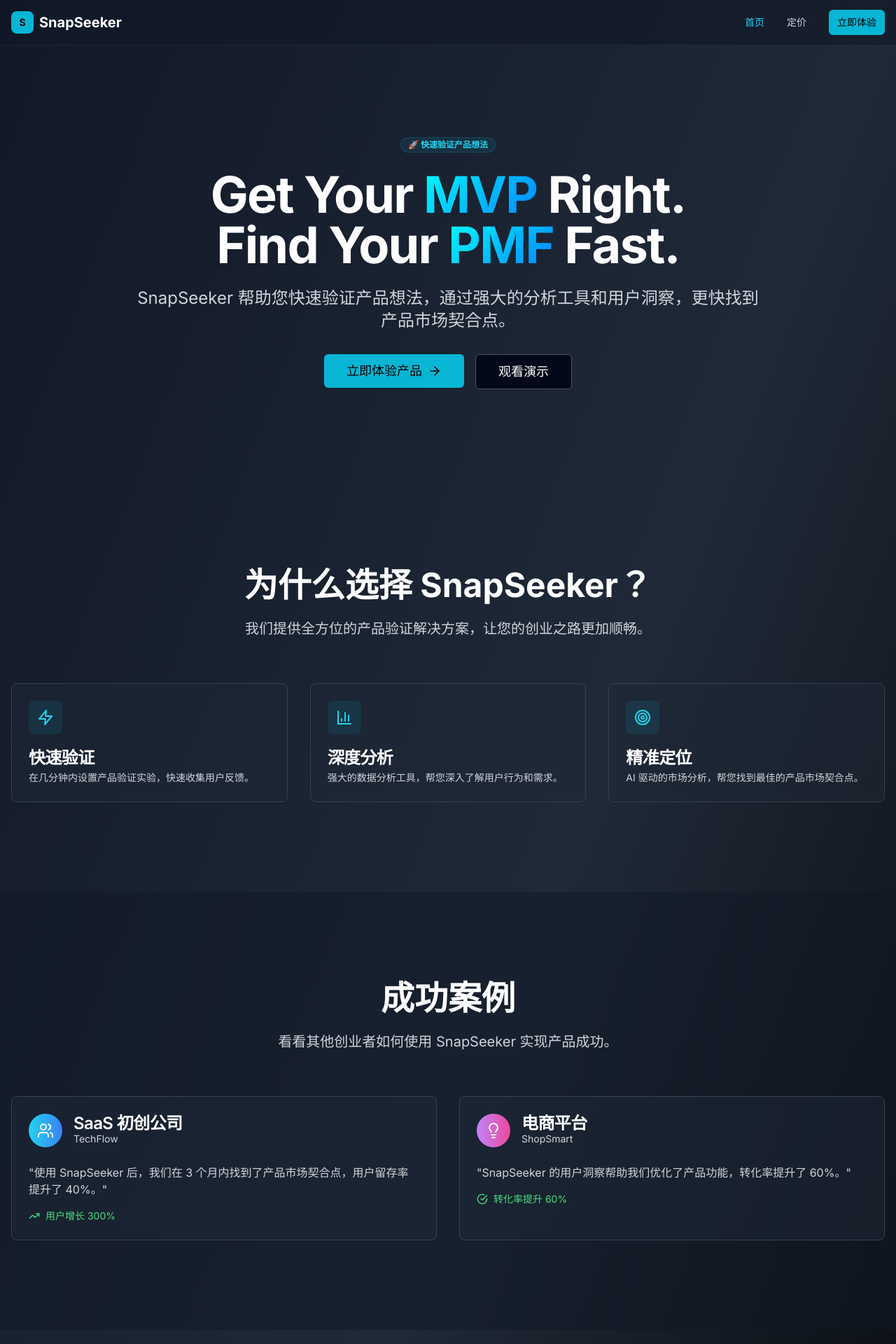
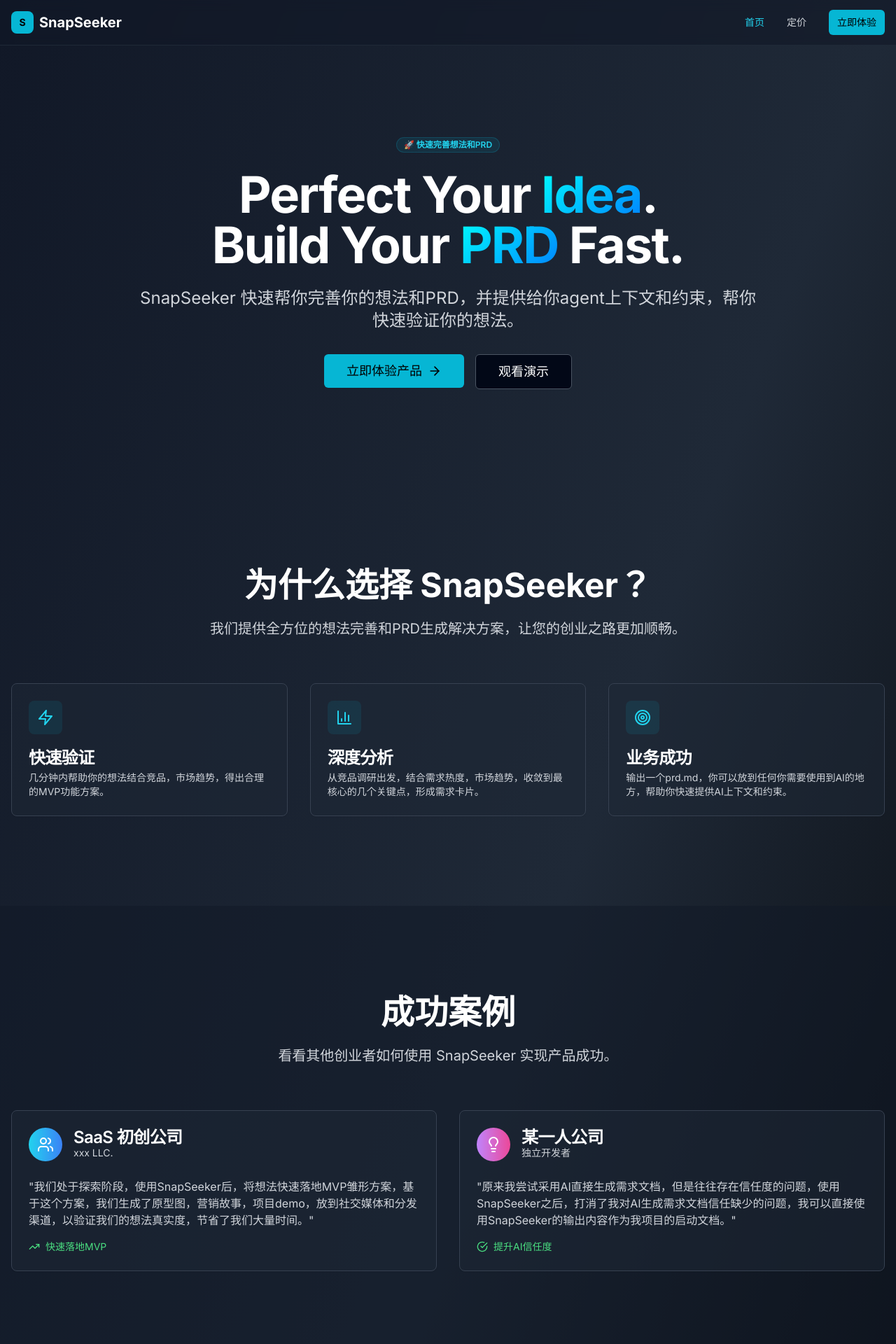
Before and after one commit to ThawingX/snap-seeker-landing, a Next.js app: page / in a window 1280 px wide. Shown: the top 1920 px of the page at 70% size. Built offline with nearby package versions, Linux system fonts and the light colour scheme.

Commit message:
feat：整个首页文字

```diff
--- a/app/page.tsx
+++ b/app/page.tsx
@@ -22,15 +22,15 @@
         <div className="container px-4 mx-auto">
           <div className="mx-auto max-w-4xl text-center">
             <Badge className="mb-6 text-cyan-400 bg-cyan-500/10 border-cyan-500/20">
-              🚀 快速验证产品想法
+              🚀 快速完善想法和PRD
             </Badge>
             <h1 className="mb-6 text-4xl font-bold tracking-tight text-white sm:text-6xl lg:text-7xl">
-              Get Your <span className="gradient-text">MVP</span> Right.
+              Perfect Your <span className="gradient-text">Idea</span>.
               <br />
-              Find Your <span className="gradient-text">PMF</span> Fast.
+              Build Your <span className="gradient-text">PRD</span> Fast.
             </h1>
             <p className="mb-8 text-xl text-gray-300 sm:text-2xl">
-              SnapSeeker 帮助您快速验证产品想法，通过强大的分析工具和用户洞察，更快找到产品市场契合点。
+              SnapSeeker 快速帮你完善你的想法和PRD，并提供给你agent上下文和约束，帮你快速验证你的想法。
             </p>
             <div className="flex flex-col gap-4 sm:flex-row sm:justify-center">
               <a href="https://seeker.snapsnap.site/" target="_blank" rel="noopener noreferrer">
@@ -61,7 +61,7 @@
               为什么选择 SnapSeeker？
             </h2>
             <p className="text-xl text-gray-300">
-              我们提供全方位的产品验证解决方案，让您的创业之路更加顺畅。
+              我们提供全方位的想法完善和PRD生成解决方案，让您的创业之路更加顺畅。
             </p>
           </div>
 
@@ -73,7 +73,7 @@
                 </div>
                 <CardTitle className="text-white">快速验证</CardTitle>
                 <CardDescription className="text-gray-300">
-                  在几分钟内设置产品验证实验，快速收集用户反馈。
+                  几分钟内帮助你的想法结合竞品，市场趋势，得出合理的MVP功能方案。
                 </CardDescription>
               </CardHeader>
             </Card>
@@ -85,7 +85,7 @@
                 </div>
                 <CardTitle className="text-white">深度分析</CardTitle>
                 <CardDescription className="text-gray-300">
-                  强大的数据分析工具，帮您深入了解用户行为和需求。
+                  从竞品调研出发，结合需求热度，市场趋势，收敛到最核心的几个关键点，形成需求卡片。
                 </CardDescription>
               </CardHeader>
             </Card>
@@ -95,9 +95,9 @@
                 <div className="flex justify-center items-center mb-4 w-12 h-12 rounded-lg bg-cyan-500/10">
                   <Target className="w-6 h-6 text-cyan-400" />
                 </div>
-                <CardTitle className="text-white">精准定位</CardTitle>
+                <CardTitle className="text-white">业务成功</CardTitle>
                 <CardDescription className="text-gray-300">
-                  AI 驱动的市场分析，帮您找到最佳的产品市场契合点。
+                  输出一个prd.md，你可以放到任何你需要使用到AI的地方，帮助你快速提供AI上下文和约束。
                 </CardDescription>
               </CardHeader>
             </Card>
@@ -126,17 +126,17 @@
                   </div>
                   <div>
                     <CardTitle className="text-white">SaaS 初创公司</CardTitle>
-                    <CardDescription className="text-gray-300">TechFlow</CardDescription>
+                    <CardDescription className="text-gray-300">xxx LLC.</CardDescription>
                   </div>
                 </div>
               </CardHeader>
               <CardContent>
                 <p className="mb-4 text-gray-300">
-                  "使用 SnapSeeker 后，我们在 3 个月内找到了产品市场契合点，用户留存率提升了 40%。"
+                  "我们处于探索阶段，使用SnapSeeker后，将想法快速落地MVP雏形方案，基于这个方案，我们生成了原型图，营销故事，项目demo，放到社交媒体和分发渠道，以验证我们的想法真实度，节省了我们大量时间。"
                 </p>
                 <div className="flex gap-2 items-center">
                   <TrendingUp className="w-4 h-4 text-green-400" />
-                  <span className="text-sm text-green-400">用户增长 300%</span>
+                  <span className="text-sm text-green-400">快速落地MVP</span>
                 </div>
               </CardContent>
             </Card>
@@ -148,18 +148,18 @@
                     <Lightbulb className="w-6 h-6 text-white" />
                   </div>
                   <div>
-                    <CardTitle className="text-white">电商平台</CardTitle>
-                    <CardDescription className="text-gray-300">ShopSmart</CardDescription>
+                    <CardTitle className="text-white">某一人公司</CardTitle>
+                    <CardDescription className="text-gray-300">独立开发者</CardDescription>
                   </div>
                 </div>
               </CardHeader>
               <CardContent>
                 <p className="mb-4 text-gray-300">
-                  "SnapSeeker 的用户洞察帮助我们优化了产品功能，转化率提升了 60%。"
+                  "原来我尝试采用AI直接生成需求文档，但是往往存在信任度的问题，使用SnapSeeker之后，打消了我对AI生成需求文档信任缺少的问题，我可以直接使用SnapSeeker的输出内容作为我项目的启动文档。"
                 </p>
                 <div className="flex gap-2 items-center">
                   <CheckCircle className="w-4 h-4 text-green-400" />
-                  <span className="text-sm text-green-400">转化率提升 60%</span>
+                  <span className="text-sm text-green-400">提升AI信任度</span>
                 </div>
               </CardContent>
             </Card>
@@ -175,7 +175,7 @@
               操作演示
             </h2>
             <p className="text-xl text-gray-300">
-              看看 SnapSeeker 如何帮助您快速验证产品想法。
+              看看 SnapSeeker 如何帮助您快速完善想法和生成PRD。
             </p>
           </div>
 
@@ -220,7 +220,7 @@
               准备开始了吗？
             </h2>
             <p className="mb-8 text-xl text-gray-300">
-              加入数千名成功创业者的行列，让 SnapSeeker 帮助您找到产品市场契合点。
+              加入数千名成功创业者的行列，让 SnapSeeker 帮助您快速完善想法和生成PRD。
             </p>
             <div className="flex flex-col gap-4 sm:flex-row sm:justify-center">
               <a href="https://seeker.snapsnap.site/" target="_blank" rel="noopener noreferrer">
@@ -240,16 +240,16 @@
       </section>
 
       {/* Footer */}
-      <footer className="border-t border-gray-800 py-12">
-        <div className="container mx-auto px-4">
-          <div className="flex flex-col items-center justify-between gap-4 sm:flex-row">
+      <footer className="py-12 border-t border-gray-800">
+        <div className="container px-4 mx-auto">
+          <div className="flex flex-col gap-4 justify-between items-center sm:flex-row">
             <div className="flex items-center space-x-2">
-              <div className="flex h-8 w-8 items-center justify-center rounded-lg bg-cyan-500">
+              <div className="flex justify-center items-center w-8 h-8 bg-cyan-500 rounded-lg">
                 <span className="text-sm font-bold text-black">S</span>
               </div>
               <span className="text-xl font-bold text-white">SnapSeeker</span>
             </div>
-            <div className="flex flex-col items-center gap-2 sm:items-end">
+            <div className="flex flex-col gap-2 items-center sm:items-end">
               <p className="text-sm text-gray-400">
                 联系我们: <a href="mailto:xdylanlong@gmail.com" className="text-cyan-400 hover:text-cyan-300">xdylanlong@gmail.com</a>
               </p>
```
Also changed, not shown: 1 other file (tests, documents, lock files or other folders).
